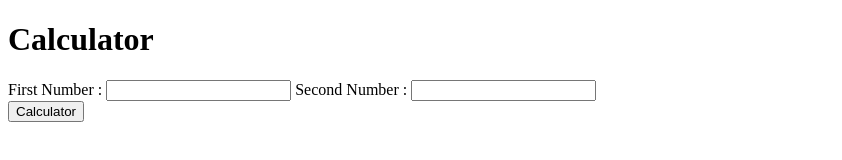
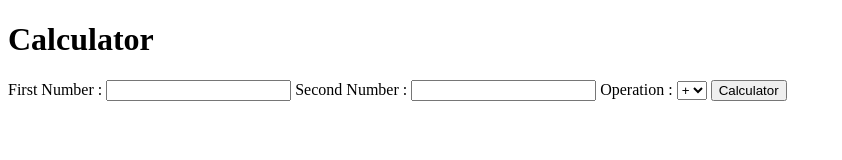
Before and after one commit to KhoshfekrMH/calculator, a website: page index.html in a window 1280 px wide. Shown: the whole page, without its empty margins (0-842 px from the left). Drawn offline with Linux system fonts and the light colour scheme.

Commit message:
in this case we add select item for choose operators in our html file

```diff
--- a/index.html
+++ b/index.html
@@ -5,13 +5,20 @@
     <title>Node.js Calculator</title>
 </head>
 <body>
+
 <h1>Calculator</h1>
 <form action="index.html" method="post">
     <label for="num1box">First Number : </label>
     <input id = "num1box" type="text" name="num1">
     <label for="num2box"> Second Number : </label>
     <input id = "num2box" type="text" name="num2">
-    <br>
+    <label for="opt">Operation : </label>
+    <select name="opt" id="opt">
+        <option value="+">+</option>
+        <option value="-">-</option>
+        <option value="*">*</option>
+        <option value="/">/</option>
+    </select>
     <button type="submit" name="submit">Calculator</button>
 </form>
 
```
